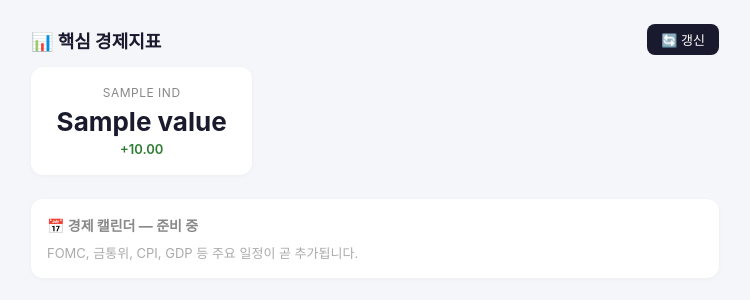
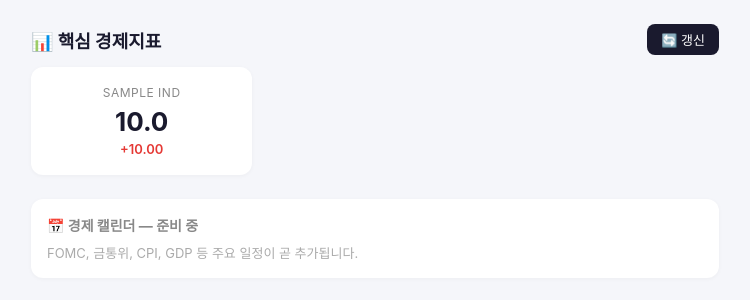
Before and after one commit to dalma-tian/pasu-lighthouse, a Flask app: template templates/dashboard.html in a window 1280 px wide. Shown: the part 64-364 px from the top of the page, without its empty margins (265-1015 px from the left). Run offline with Flask 3, Linux system fonts and the light colour scheme; the template is opened without the code that fills it: most values are stand-ins (such as "Sample title", 1, 10 or a date in 2020).

Commit message:
fix: 대시보드 템플릿 float 변환

```diff
--- a/templates/dashboard.html
+++ b/templates/dashboard.html
@@ -29,21 +29,22 @@
         <div class="indicator-card">
             <div class="ind-name">{{ ind.name }}</div>
             <div class="ind-value">
-                {% if '금리' in ind.name %}
-                    {{ "%.2f"|format(ind.value) }}%
-                {% elif '환율' in ind.name %}
-                    {{ "%,.0f"|format(ind.value) }}원
-                {% elif 'S&P' in ind.name or 'KOSPI' in ind.name %}
-                    {{ "%,.2f"|format(ind.value) }}
-                {% elif '유가' in ind.name %}
-                    ${{ "%.2f"|format(ind.value) }}
+                {% set v = ind.value|float %}
+                {% if '금리' in ind.name|string %}
+                    {{ "%.2f"|format(v) }}%
+                {% elif '환율' in ind.name|string %}
+                    {{ "%,.0f"|format(v) }}원
+                {% elif 'S&P' in ind.name|string or 'KOSPI' in ind.name|string %}
+                    {{ "%,.2f"|format(v) }}
+                {% elif '유가' in ind.name|string %}
+                    ${{ "%.2f"|format(v) }}
                 {% else %}
-                    {{ ind.value }}
+                    {{ v }}
                 {% endif %}
             </div>
-            {% if ind.change_pct != 0 %}
-            <div class="ind-change {% if ind.change_pct > 0 %}up{% else %}down{% endif %}">
-                {{ "%+.2f"|format(ind.change_pct) }}
+            {% if ind.change_pct|float != 0 %}
+            <div class="ind-change {% if ind.change_pct|float > 0 %}up{% else %}down{% endif %}">
+                {{ "%+.2f"|format(ind.change_pct|float) }}
             </div>
             {% endif %}
         </div>
```
